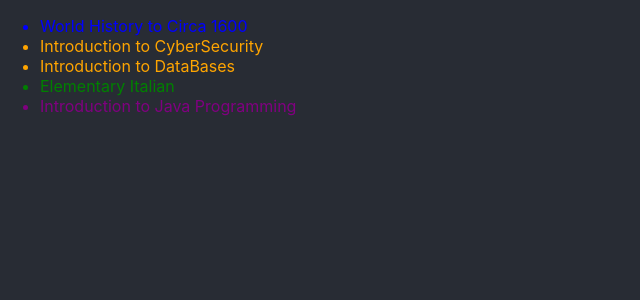
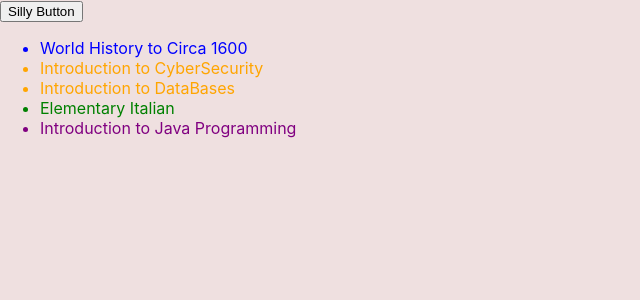
Before and after one commit to aPalermooo/cinna-planner, a React (Create React App) app: page / in a window 1280 px wide. Shown: the top 300 px of the page, without its empty margins (0-640 px from the left). Built offline with nearby package versions, Linux system fonts and the light colour scheme.

Commit message:
added button

```diff
--- a/src/App.js
+++ b/src/App.js
@@ -23,6 +23,14 @@
   }
 }
 
+function SillyButton () {
+  return (
+      <>
+        <button> Silly Button </button>
+      </>
+  );
+}
+
 function App() {
   const listItems = semesterClasses.map(semesterClass =>
       <li
@@ -35,7 +43,10 @@
       </li>
   );
   return (
-      <ul>{listItems}</ul>
+      <div>
+        <SillyButton />
+        <ul>{listItems}</ul>
+      </div>
   );
 }
 
--- a/src/index.css
+++ b/src/index.css
@@ -6,5 +6,5 @@
   -webkit-font-smoothing: antialiased;
   -moz-osx-font-smoothing: grayscale;
 
-  background-color: #282c34;
+  background-color: #efe0e0;
 }
```
